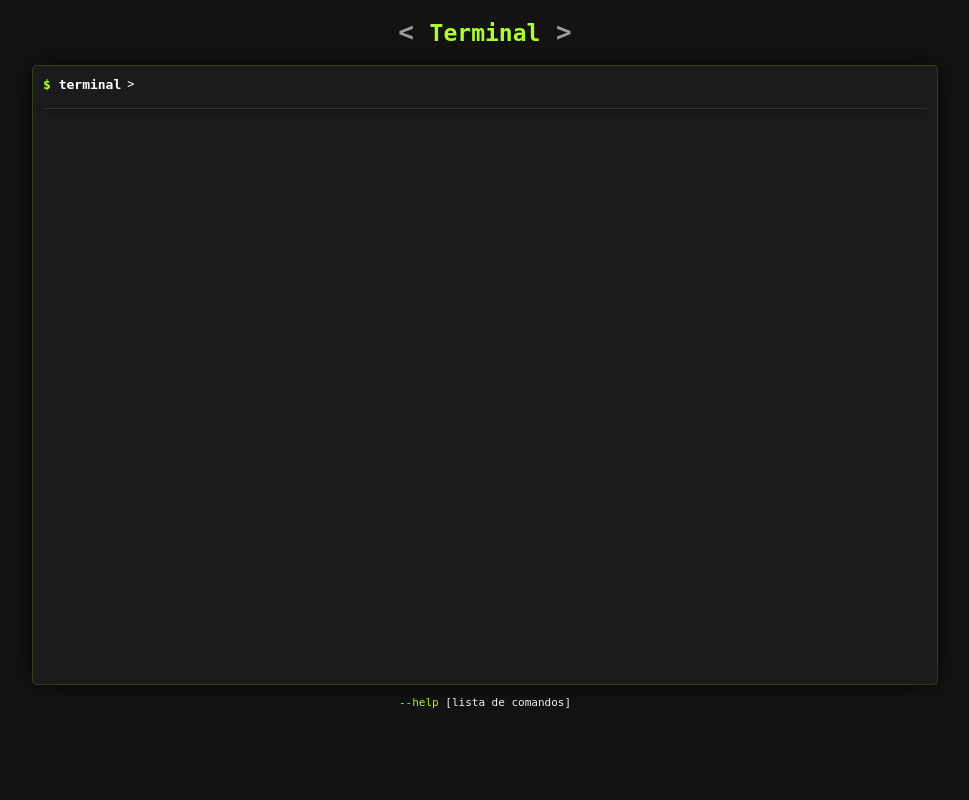
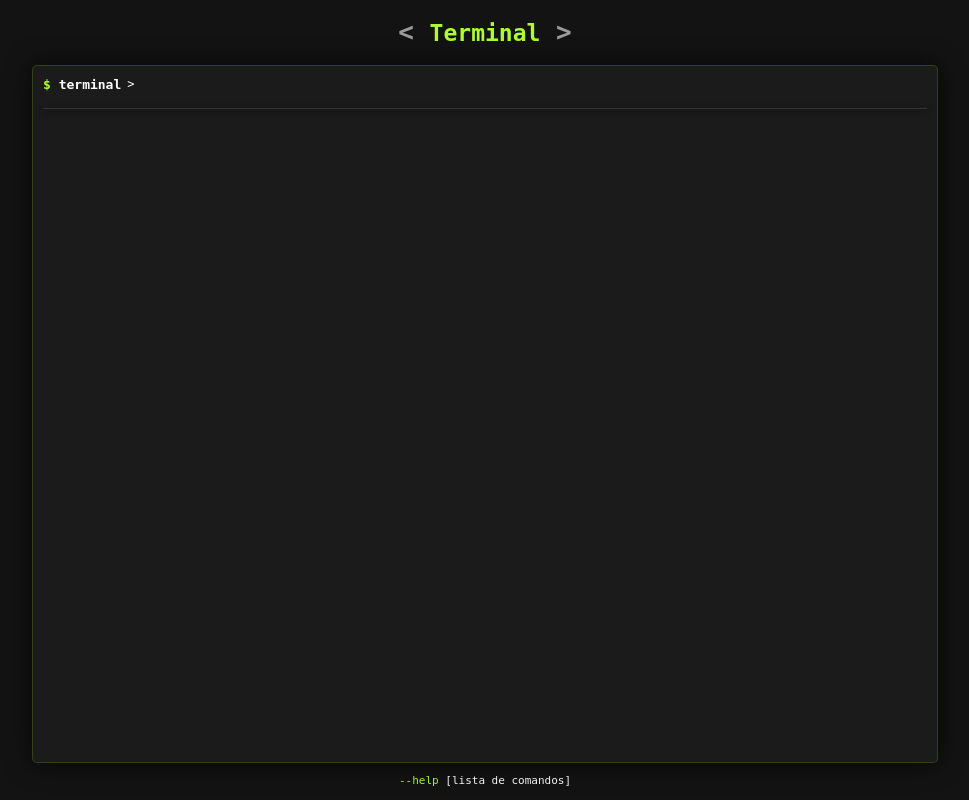
Before and after one commit to svmmydev/Terminal, a PHP site: page / in a window 1280 px wide. Shown: the whole page, without its empty margins (155-1124 px from the left). Run offline with PHP 8.4, Linux system fonts and the light colour scheme.

Commit message:
Update style.css

```diff
--- a/css/style.css
+++ b/css/style.css
@@ -6,7 +6,6 @@ body {
     display: flex;
     flex-direction: column;
     justify-content: center;
-    height: 90vh;
     margin: 0;
     align-items: center;
     color: white;
```
